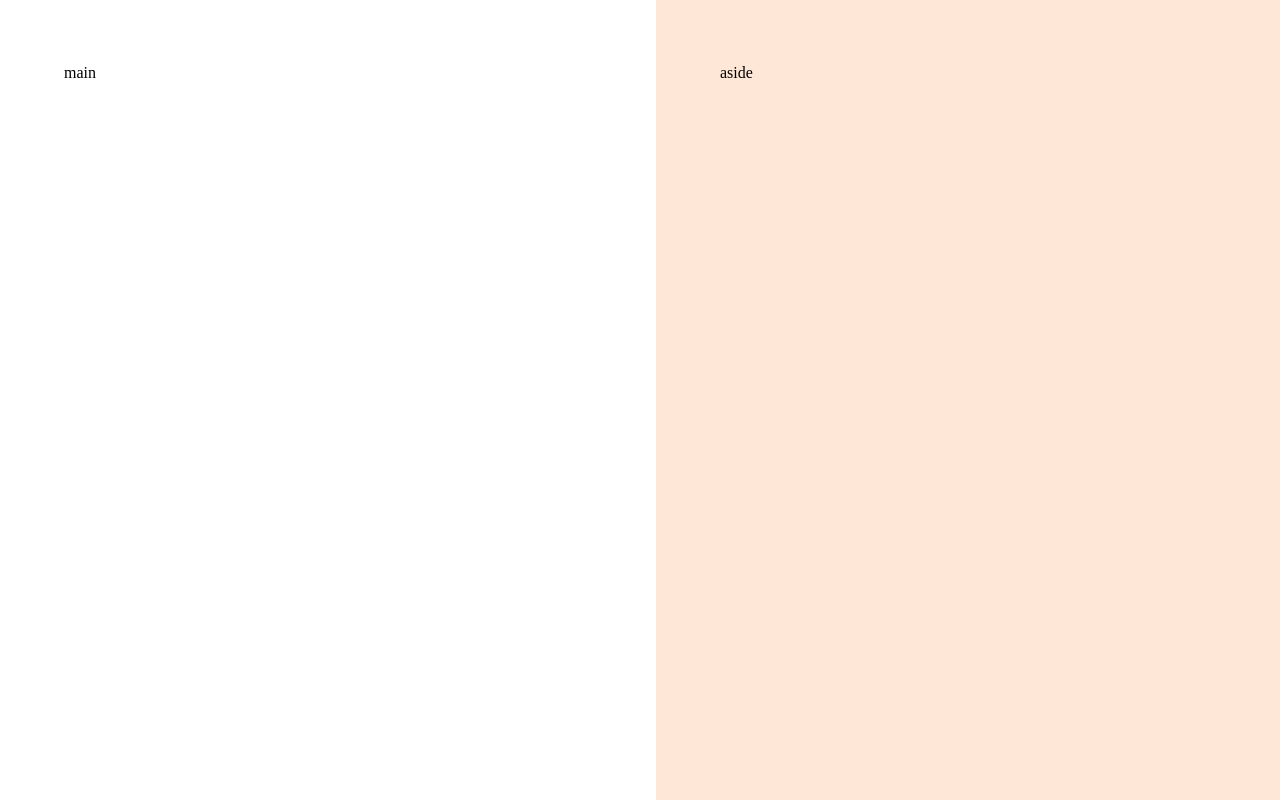
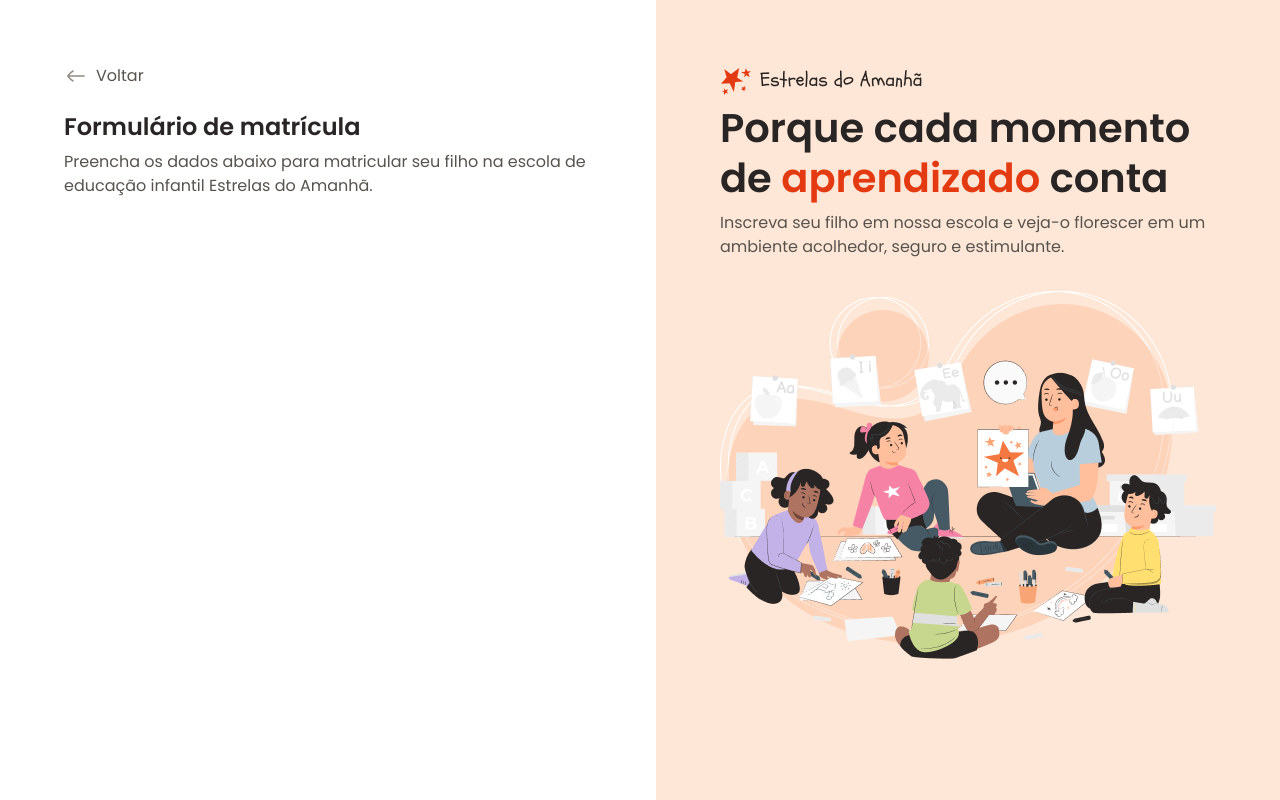
Before and after one commit to xManoelx/HTMLForms, a plain HTML site: page index.html in a window 1280 px wide. Drawn offline with Linux system fonts and the light colour scheme.

Commit message:
Conteudo inicial main e aside

```diff
--- a/Style/global.css
+++ b/Style/global.css
@@ -46,3 +46,22 @@
     --h4: bold 16px/120% var(--font-family);
 
 }
+
+body{
+    overflow: hidden;
+
+    font: var(--text);
+    color: var(--text-secundary);
+}
+
+h1{
+    color: var(--text-primary);
+}
+
+h2{
+    color: var(--text-primary);
+}
+
+/* img{
+    width: 100%;
+} */
--- a/Style/layout.css
+++ b/Style/layout.css
@@ -15,6 +15,18 @@ main{
         margin-left: auto;
 
     }
+
+    & .back{
+        display: flex;
+        align-items: center;
+        gap: .5rem;
+        margin-bottom: 1.5rem;
+    }
+
+    & h1{
+        font: 600 1.5rem/1.25 var(--font-family);
+        margin-bottom: .5rem;
+    }
 }
 
 aside{
@@ -23,5 +35,18 @@ aside{
 
     & .aside-container{
         max-width: 31rem;
+
+        & > img{
+            margin-top: 2rem;
+        }
     }
-}
+
+    & h2{
+        font: 600 2.5rem/1.25 var(--font-family);;
+        margin-bottom: .5rem;
+        & span{
+            color: var(--text-highlight);
+        }
+    }
+
+    }
--- a/index.html
+++ b/index.html
@@ -20,11 +20,27 @@
 
     <div id="app">
         <main>
-            <div class="main-container">main</div>
+            <div class="main-container">
+                <div class="back">
+                    <img src="assests/Interface_Icons/arrow-left-02.png" alt="Botão Voltar">
+                    <span>Voltar</span>
+                </div>
+
+                <h1>Formulário de matrícula</h1>
+                <p>Preencha os dados abaixo para matricular seu filho na escola de educação infantil Estrelas do Amanhã.</p>
+            </div>
         </main>
 
         <aside>
-            <div class="aside-container">aside</div>
+            <div class="aside-container">
+                <header>
+                    <img src="assests/Logo.png" alt="Logo">
+                    <h2>Porque cada momento de <span>aprendizado</span> conta</h2>
+                    <p>Inscreva seu filho em nossa escola e veja-o florescer em um ambiente acolhedor, seguro e estimulante.</p>
+                </header>
+
+                <img src="assests/Illustration.png" alt="ilustação de uma professora dando aula">
+            </div>
         </aside>
     </div>
 
```
